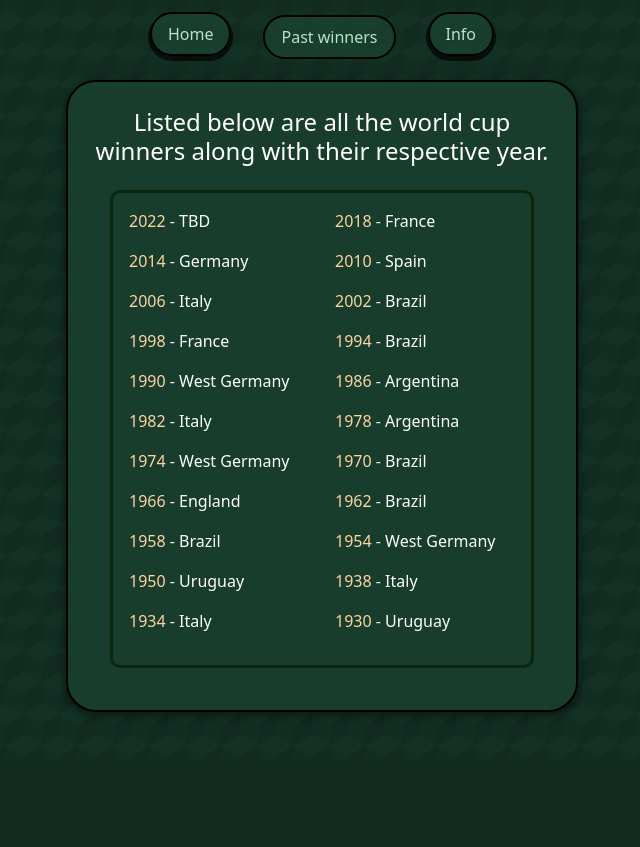
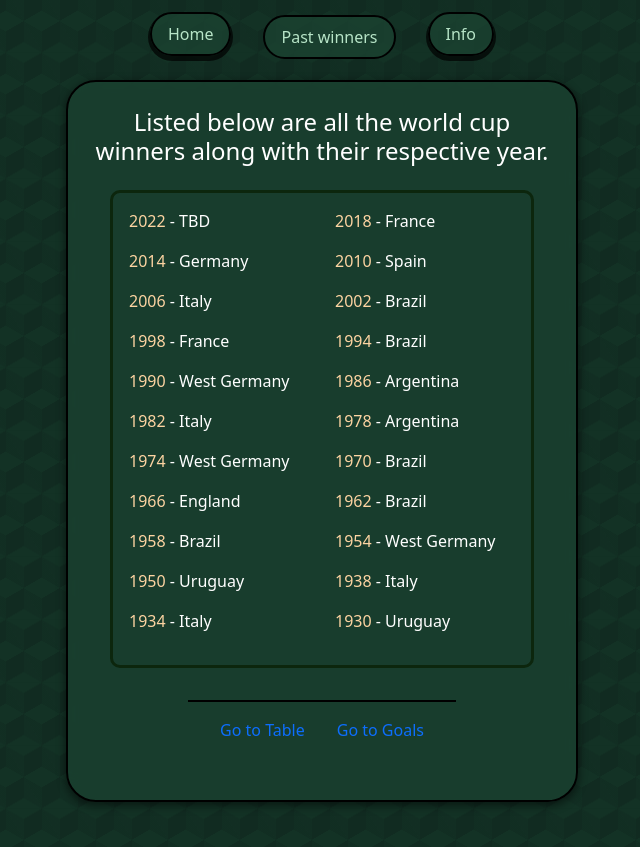
Before and after one commit to firesmasher231/world-cup-ty-compsci, a plain HTML site: page pastwinners.html in a window 1280 px wide. Shown: the part 231-1078 px from the top of the page, without its empty margins (318-958 px from the left). Before the commit the page ends 991 px from the top, so only its background shows below. Drawn offline with nearby package versions, Linux system fonts and the light colour scheme; a web font is replaced by a local one.

Commit message:
added footer

```diff
--- a/pastwinners.html
+++ b/pastwinners.html
@@ -123,6 +123,10 @@
             </div>
 
 
+            <div class="footer">
+              <a class="gotos" href="index.html#countriestable"><p>Go to Table</p></a>
+              <a class="gotos" href="index.html#goals"><p>Go to Goals</p></a>
+            </div>
 
         </div>
 
--- a/styles.css
+++ b/styles.css
@@ -198,6 +198,7 @@ body {
 .pastwinners {
 	text-align: left;
 	margin: 1rem;
+	margin-bottom: 2rem;
 	padding: 1rem;
 
 	border: 3px solid rgb(12, 38, 13);
```
